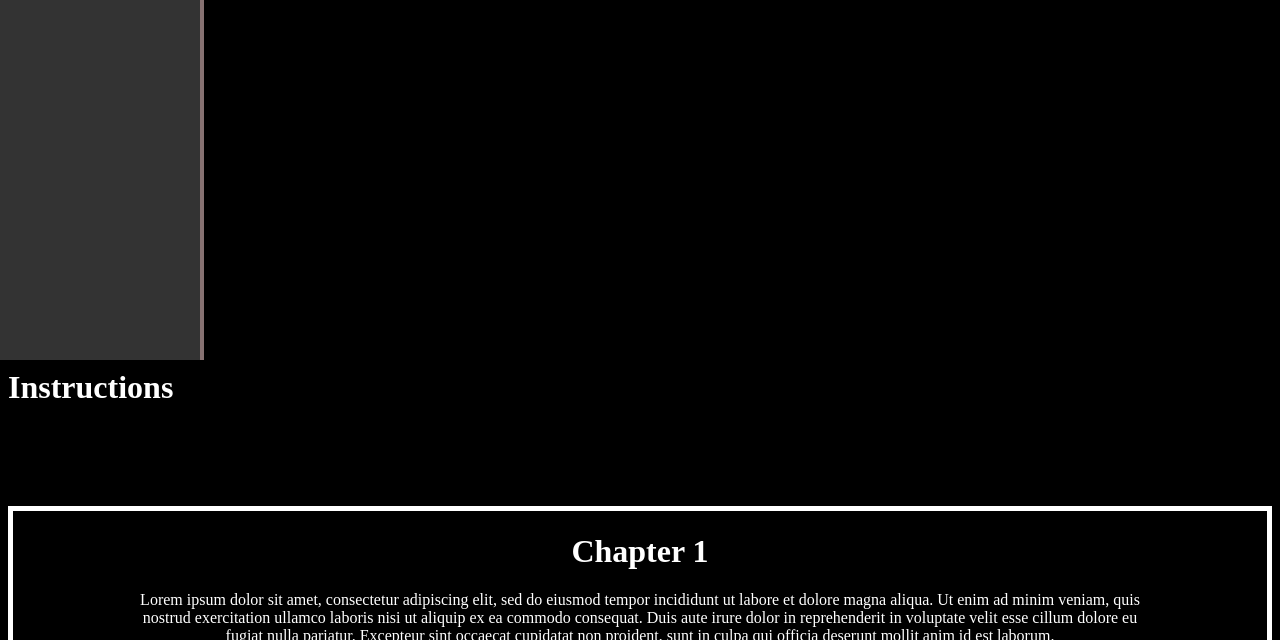
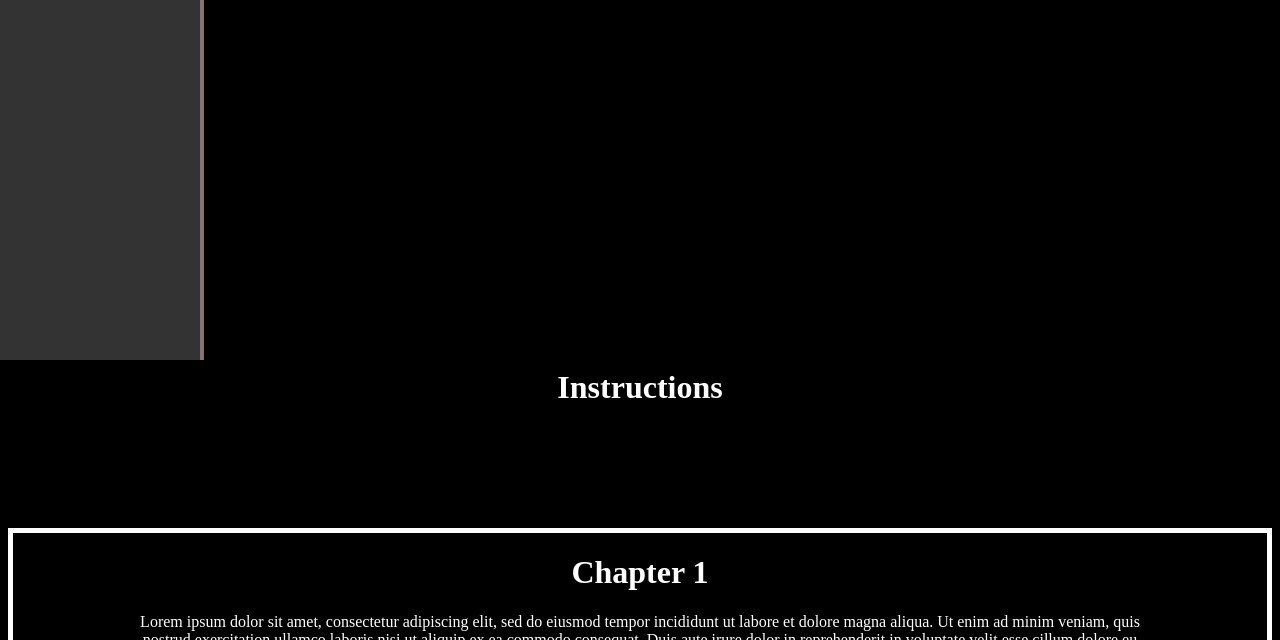
Before and after one commit to Luwi911/Cat, a plain HTML site: page index.html in a window 1280 px wide. Shown: the part 460-1100 px from the top of the page. Drawn offline with Linux system fonts and the light colour scheme.

Commit message:
Add files via upload

```diff
--- a/style.css
+++ b/style.css
@@ -50,6 +50,13 @@
   text-align: center;
 }
 
+.Instruction{
+  display: flex;
+  flex-direction: column;
+  text-align: center;
+  align-items: center;
+}
+
 
 .carousel {
   margin: 100px auto;
```
